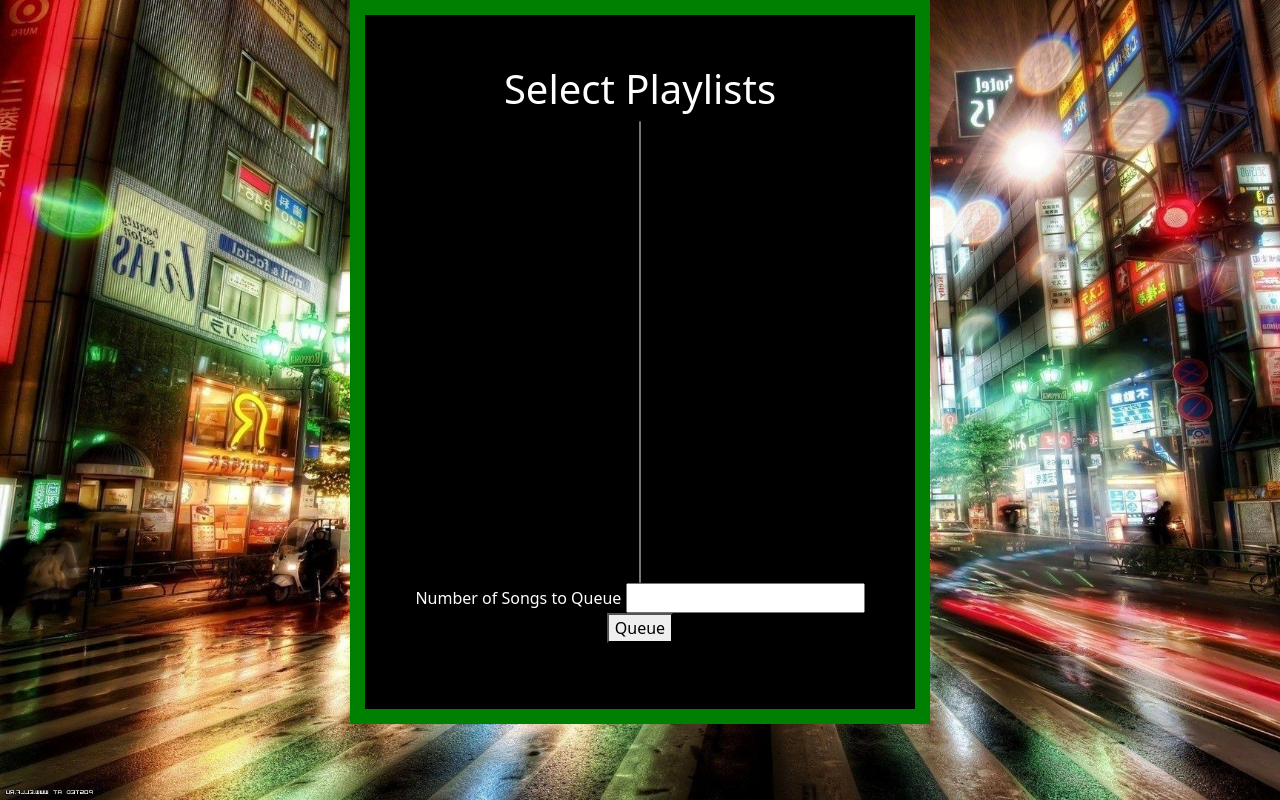
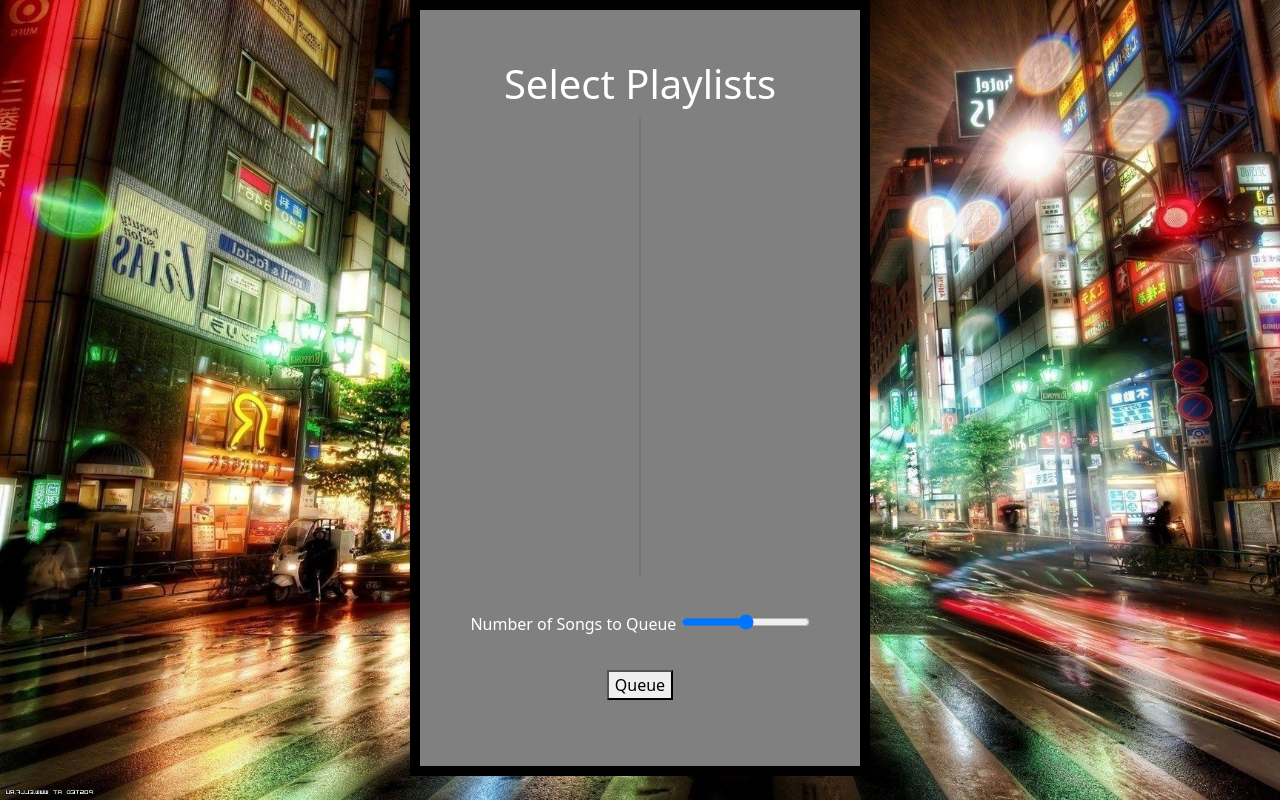
Before and after one commit to ranfisfrancisco/spotify-shuffler-webpage, a Django app: template main/templates/main/select.html in a window 1280 px wide. Run offline with Django 4.2, Linux system fonts and the light colour scheme; the template is opened without the code that fills it, so the values that code supplies are empty.

Commit message:
Queue limit select changed to slider

```diff
--- a/main/templates/main/select.html
+++ b/main/templates/main/select.html
@@ -20,21 +20,26 @@
             </div>
 
             <div class="queue-box">
-                <label for="queue_limit">Number of Songs to Queue</label>
-                <input type="number" id="queue_limit" name="queue_limit" label>
+                <label for="queue_limit" id="queue_label" name="queue_label">Number of Songs to Queue  </label>
+                <input type="range" id="queue_limit" name="queue_limit" min="1" max="50" onchange="changeHandler()">
             </div>
 
             <div class="submit-button">
                 <button type="button" onclick="clickButton()">Queue</button>
             </div>
         </form>
-        <p id="msg" name="msg"></p>
+        <h1 id="msg" name="msg"></h1>
         </div>
     </div>
 </div>
 
 <script src="https://ajax.googleapis.com/ajax/libs/jquery/3.5.1/jquery.min.js"></script>
 <script type="text/javascript">
+
+    function changeHandler(){
+        document.getElementById("queue_label").innerHTML = "Queuing " + document.getElementById('queue_limit').value + " songs.";
+    }
+
     function clickButton(){
         var selected_playlists=document.getElementById('selected_playlists').value;
         var queue_limit=document.getElementById('queue_limit').value;
@@ -43,7 +48,7 @@
 
         $.ajax({
             type:"post",
-            url:"select",
+            url:"queue",
             data:
             {
                 'csrfmiddlewaretoken': $("input[name=csrfmiddlewaretoken]").val(),
@@ -53,8 +58,7 @@
             cache:false,
             success: function (html)
             {
-                console.log("Success");
-                $('#msg').html(html);
+                $('#msg').html("Success!");
             },
             error: function(response){
                 console.log(response.responseJSON.errors);
--- a/main/urls.py
+++ b/main/urls.py
@@ -7,4 +7,5 @@ urlpatterns = [
     path("callback", views.callback, name="callback"),
     path("select", views.select, name="select"),
     path("refresh_token", views.refresh_token_request, name="refresh_token_request"),
+    path("queue", views.queue, name="queue"),
 ]
--- a/static/css/login.css
+++ b/static/css/login.css
@@ -35,7 +35,15 @@
 	position: relative;
 	display: inline-block;
 	text-align: center;
-	border: 15px solid green;
-	background-color: black;
+	border: 10px solid black;
+	background-color: grey;
   	padding: 50px;
 }
+
+.queue-box{
+	margin-top: 10%;
+}
+
+.submit-button{
+	margin-top: 10%;
+}
```
Also changed, not shown: main/views.py (+39 -32 lines).
